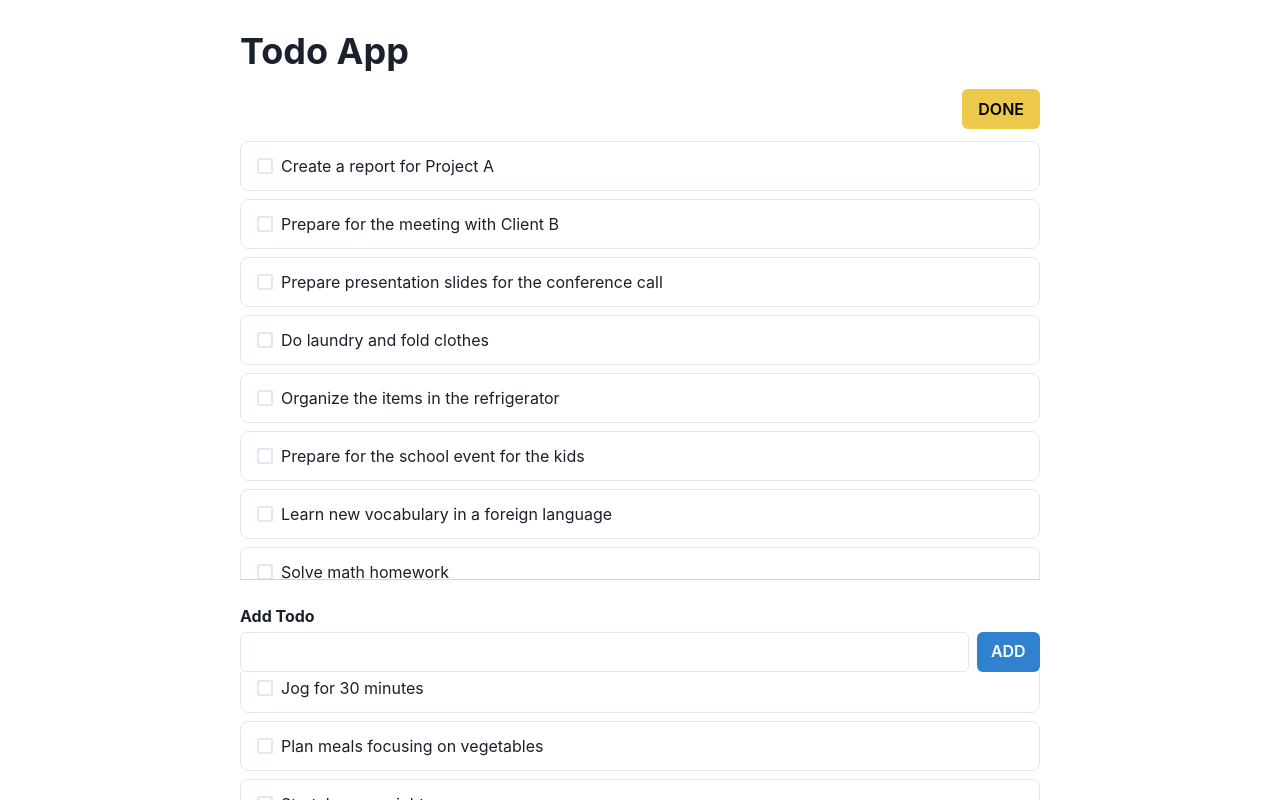
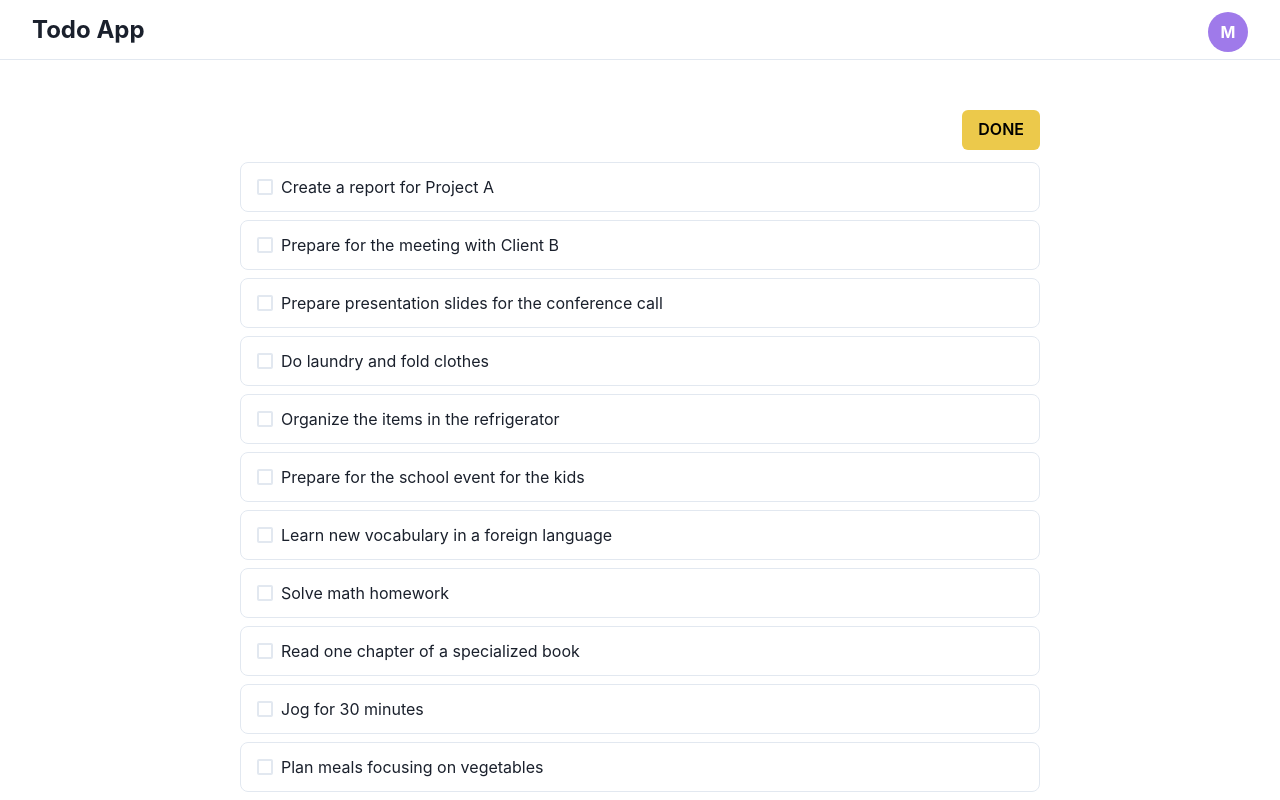
Before and after one commit to NagaiKoki/lelele, a Next.js app in the folder apps/todos/: page / in a window 1280 px wide. Shown: the top 800 px of the page. Built offline with nearby package versions, Linux system fonts and the light colour scheme.

Commit message:
chore(apps): profile modal

```diff
--- a/apps/todos/src/components/AddTodoForm.tsx
+++ b/apps/todos/src/components/AddTodoForm.tsx
@@ -11,13 +11,15 @@ export const AddTodoForm = () => {
 
   return (
     <Box>
-      <Text fontWeight="bold">Add Todo</Text>
-      <Flex marginTop="4px" gap="8px">
-        <Input
-          value={todo.title}
-          onChange={(v) => setTodo({ title: v.target.value })}
-        />
+      <Input
+        height="45px"
+        placeholder="homework..."
+        value={todo.title}
+        onChange={(v) => setTodo({ title: v.target.value })}
+      />
+      <Flex justifyContent="flex-end">
         <Button
+          marginTop="8px"
           onClick={() => {
             addTodo({
               title: todo.title,
--- /dev/null
+++ b/apps/todos/src/components/Header.tsx
@@ -0,0 +1,68 @@
+import { profileAtom } from "@/store/profile";
+import {
+  Box,
+  Flex,
+  Text,
+  useDisclosure,
+  Modal,
+  ModalOverlay,
+  ModalContent,
+  ModalHeader,
+  ModalFooter,
+  ModalBody,
+  ModalCloseButton,
+  Button,
+} from "@chakra-ui/react";
+import { useLelele } from "lelele/src";
+import { ProfileForm } from "./ProfileForm";
+
+export const Header = () => {
+  const { name } = useLelele(profileAtom);
+  const { isOpen, onClose, onOpen } = useDisclosure();
+
+  return (
+    <Box
+      position="fixed"
+      top="0px"
+      left="0px"
+      right="0px"
+      height="60px"
+      width="100%"
+      paddingX="32px"
+      paddingY="12px"
+      background="white"
+      borderBottom="1px solid"
+      borderColor="gray.200"
+    >
+      <Flex justifyContent="space-between">
+        <Text fontWeight="bold" fontSize="x-large">
+          Todo App
+        </Text>
+        <Flex
+          justifyContent="center"
+          alignItems="center"
+          height="40px"
+          width="40px"
+          borderRadius="full"
+          background="purple.400"
+          cursor="pointer"
+          onClick={onOpen}
+        >
+          <Text fontWeight="bold" color="white">
+            {name.slice(0, 1)}
+          </Text>
+        </Flex>
+      </Flex>
+      <Modal isOpen={isOpen} onClose={onClose}>
+        <ModalOverlay />
+        <ModalContent>
+          <ModalHeader>Modal Title</ModalHeader>
+          <ModalCloseButton />
+          <ModalBody paddingBottom="32px">
+            <ProfileForm onClose={onClose} />
+          </ModalBody>
+        </ModalContent>
+      </Modal>
+    </Box>
+  );
+};
--- /dev/null
+++ b/apps/todos/src/components/ProfileForm.tsx
@@ -0,0 +1,65 @@
+import { profileAtom } from "@/store/profile";
+import {
+  FormControl,
+  FormLabel,
+  FormErrorMessage,
+  FormHelperText,
+  Box,
+  Input,
+  Flex,
+  Button,
+} from "@chakra-ui/react";
+import { useLelele } from "lelele/src";
+import { useCallback, useState } from "react";
+
+type Props = {
+  onClose: () => void;
+};
+
+export const ProfileForm = ({ onClose }: Props) => {
+  const {
+    name: currentName,
+    age: currentAge,
+    onChangeName,
+    onChangeAge,
+  } = useLelele(profileAtom);
+  const [name, setName] = useState(currentName);
+  const [age, setAge] = useState<number | string>(currentAge);
+
+  const handleOnSave = useCallback(() => {
+    onChangeName(name);
+
+    if (typeof age === "number") {
+      onChangeAge(age);
+    }
+    onClose();
+  }, [onChangeName, onChangeAge, onClose, name, age]);
+
+  return (
+    <Box>
+      <Flex flexDirection="column" gap="16px">
+        <FormControl>
+          <FormLabel>User Name</FormLabel>
+          <Input
+            value={name}
+            type="text"
+            onChange={(e) => setName(e.target.value)}
+          />
+        </FormControl>
+        <FormControl>
+          <FormLabel>User Age</FormLabel>
+          <Input
+            value={age}
+            type="number"
+            onChange={(e) =>
+              setAge(e.target.value ? Number(e.target.value) : "")
+            }
+          />
+        </FormControl>
+        <Button colorScheme="blue" onClick={handleOnSave}>
+          Save
+        </Button>
+      </Flex>
+    </Box>
+  );
+};
--- a/apps/todos/src/pages/index.tsx
+++ b/apps/todos/src/pages/index.tsx
@@ -1,22 +1,17 @@
 import { Box, Heading } from "@chakra-ui/react";
 import { TodoList } from "@/components/TodoList";
 import { AddTodoForm } from "@/components/AddTodoForm";
+import { Header } from "@/components/Header";
 
 export default function Lelele() {
   return (
-    <Box width="800px" margin="30px auto">
-      <Heading>Todo App</Heading>
-      <TodoList />
-      <Box
-        background="white"
-        position="fixed"
-        bottom="128px"
-        borderTop="1px solid"
-        borderColor="gray.300"
-        paddingTop="24px"
-        width="800px"
-      >
-        <AddTodoForm />
+    <Box>
+      <Header />
+      <Box width="800px" margin="110px auto">
+        <TodoList />
+        <Box marginTop="16px">
+          <AddTodoForm />
+        </Box>
       </Box>
     </Box>
   );
--- /dev/null
+++ b/apps/todos/src/store/profile.ts
@@ -0,0 +1,24 @@
+import { atom } from "lelele/src";
+import type { Profile } from "@/types/profile";
+
+export const profileAtom = atom({
+  key: "profile",
+  initialState: {
+    name: "Mr.Todo",
+    age: 30,
+  } as Profile,
+  stateUpdate: {
+    onChangeName: (cs, name: string) => {
+      return {
+        ...cs,
+        name,
+      };
+    },
+    onChangeAge: (cs, age: number) => {
+      return {
+        ...cs,
+        age,
+      };
+    },
+  },
+});
--- /dev/null
+++ b/apps/todos/src/types/profile.ts
@@ -0,0 +1,4 @@
+export type Profile = {
+  name: string;
+  age: number;
+};
```
